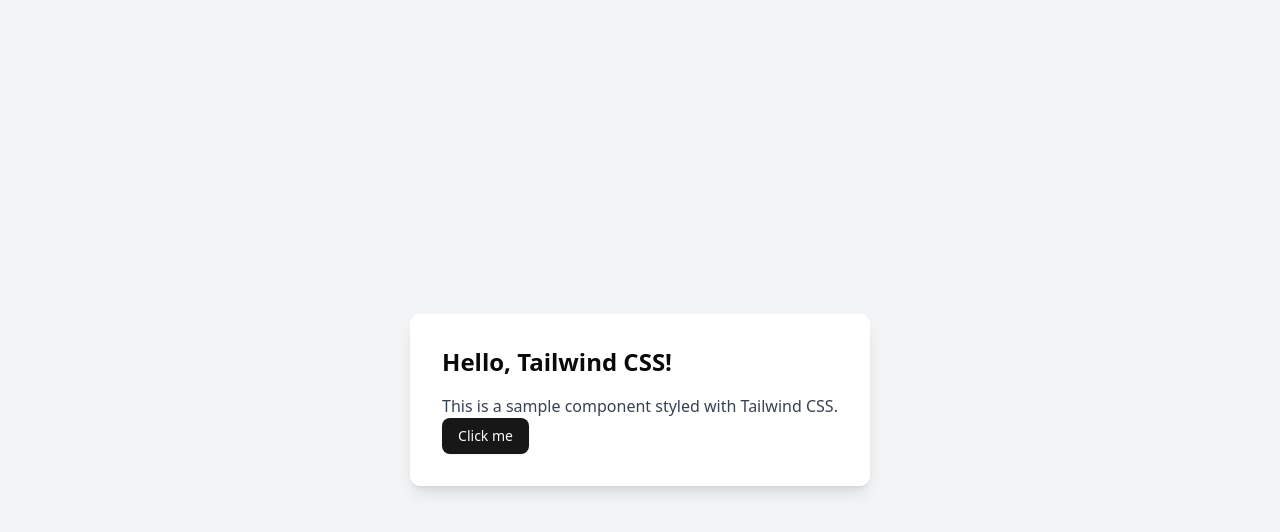
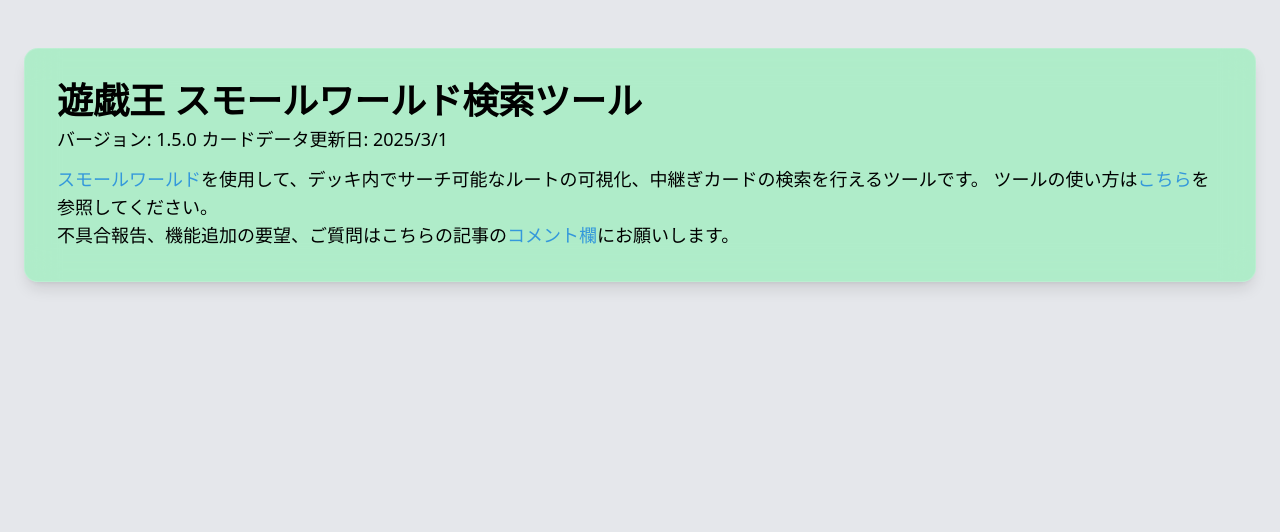
Before and after one commit to nekobean/yugioh-small-world-searcher, a React (Vite) app: page / in a window 1280 px wide. Shown: the top 532 px of the page. Built offline with nearby package versions, Linux system fonts and the light colour scheme.

Commit message:
[update] Jumbotron コンポーネントを追加

```diff
--- a/package.json
+++ b/package.json
@@ -1,7 +1,7 @@
 {
   "name": "yugioh-small-world-searcher",
   "private": true,
-  "version": "0.0.0",
+  "version": "1.5.0",
   "type": "module",
   "scripts": {
     "dev": "vite",
--- /dev/null
+++ b/src/App.css
@@ -0,0 +1,10 @@
+a {
+  color: #3498db;
+  text-decoration: none;
+}
+
+a:hover {
+  color: #2980b9;
+  text-decoration: underline;
+  font-weight: bold;
+}
--- a/src/App.tsx
+++ b/src/App.tsx
@@ -1,17 +1,15 @@
 import { Button } from "@/components/ui/button";
+import { Jumbotron } from "@/pages/jumbotron";
+import "./App.css";
 
 function App() {
   return (
     <>
-      <div className="min-h-screen bg-gray-100 flex items-center justify-center">
-        <div className="bg-white p-8 rounded-lg shadow-lg">
-          <h1 className="text-2xl font-bold mb-4">Hello, Tailwind CSS!</h1>
-          <p className="text-gray-700">
-            This is a sample component styled with Tailwind CSS.
-          </p>
-          <Button>Click me</Button>
+      <main className="h-screen w-full bg-gray-200">
+        <div className="container mx-auto px-6 py-12">
+          <Jumbotron />
         </div>
-      </div>
+      </main>
     </>
   );
 }
--- /dev/null
+++ b/src/pages/jumbotron.tsx
@@ -0,0 +1,43 @@
+import React from "react";
+import packageJson from "../../package.json";
+
+const Jumbotron = () => {
+  return (
+    <div className="bg-green-300/50 shadow-lg backdrop-blur-lg p-8 border border-white/15 rounded-xl text-black">
+      <h1 className="font-bold text-4xl">遊戯王 スモールワールド検索ツール</h1>
+      <p className="mt-1 text-lg">
+        バージョン: {packageJson.version} カードデータ更新日: 2025/3/1
+      </p>
+
+      <div className="mt-3">
+        <p className="text-lg">
+          <a
+            href="https://www.db.yugioh-card.com/yugiohdb/card_search.action?ope=2&cid=16555"
+            target="_blank"
+          >
+            スモールワールド
+          </a>
+          を使用して、デッキ内でサーチ可能なルートの可視化、中継ぎカードの検索を行えるツールです。
+          ツールの使い方は
+          <a href="https://pystyle.info/yugioh-small-world-searcher/" target="_blank">
+            こちら
+          </a>
+          を参照してください。
+        </p>
+        <p className="text-lg">
+          不具合報告、機能追加の要望、ご質問はこちらの記事の
+          <a
+            href="https://pystyle.info/yugioh-small-world-searcher/#respond"
+            target="_blank"
+          >
+            コメント欄
+          </a>
+          にお願いします。
+        </p>
+      </div>
+    </div>
+    // </section>
+  );
+};
+
+export { Jumbotron };
```
